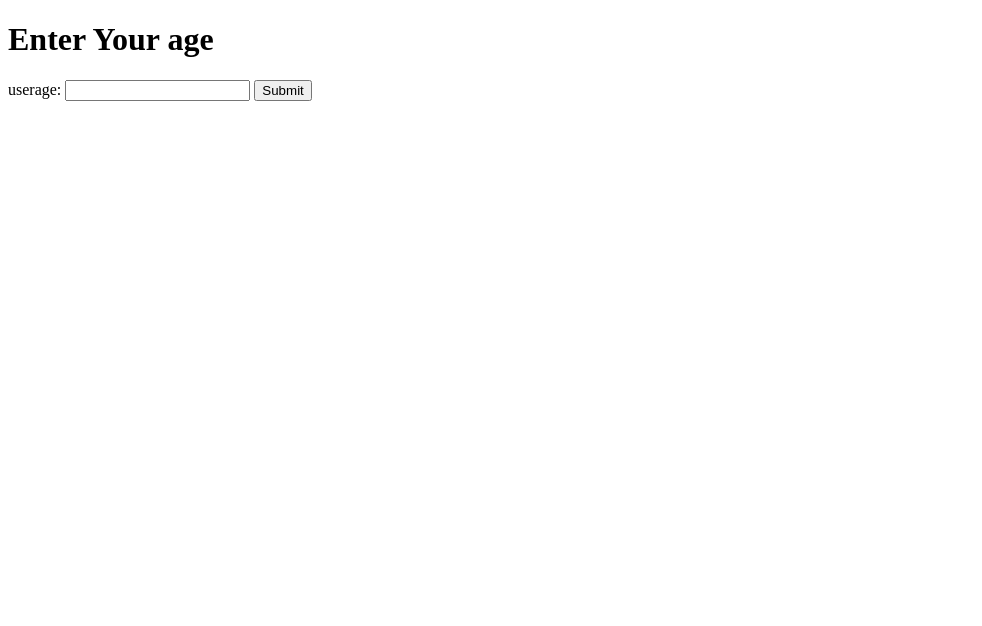
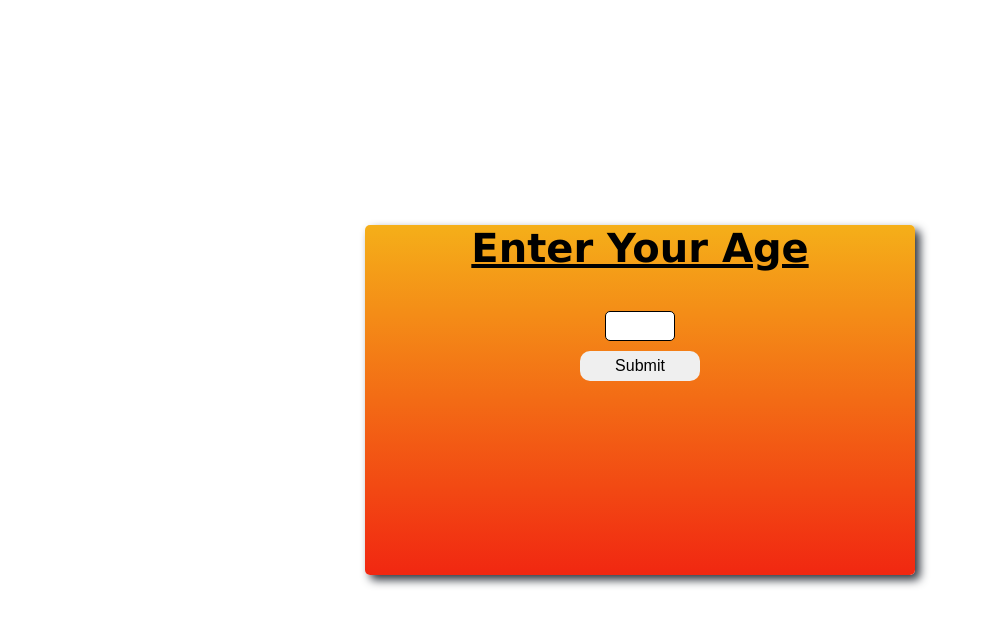
Before and after one commit to Younos-abbasi/age-conditional, a plain HTML site: page index.html in a window 1280 px wide. Shown: the whole page, without its empty margins (0-982 px from the left). Drawn offline with Linux system fonts and the light colour scheme.

Commit message:
added style

```diff
--- a/index.html
+++ b/index.html
@@ -3,17 +3,18 @@
   <head>
     <meta charset="UTF-8" />
     <meta name="viewport" content="width=device-width, initial-scale=1.0" />
+    <link rel="stylesheet" href="style.css" />
     <title>Document</title>
   </head>
   <body>
     <div class="container">
       <div class="card">
-        <h1 class="card__heading">Enter Your age</h1>
-        <label for="text" id="userAge">userage:</label>
+        <label for="text" id="userAge">Enter Your Age</label>
         <input type="text" id="myInput" />
-        <button id="mybutton">Submit</button>
+        <button id="myButton">Submit</button>
         <p id="resultBox"></p>
       </div>
     </div>
+    <script src="index.js"></script>
   </body>
 </html>
--- a/style.css
+++ b/style.css
@@ -0,0 +1,56 @@
+* {
+  margin: 0;
+  padding: 0;
+  box-sizing: border-box;
+}
+body {
+  width: 100vw;
+  height: 100vh;
+  font-family: Verdana, Geneva, Tahoma, sans-serif;
+  display: flex;
+  justify-content: center;
+  align-items: center;
+}
+.container {
+  width: 550px;
+  height: 350px;
+  background: #f12711;
+  background: linear-gradient(to top, #f12711, #f5af19);
+  border-radius: 5px;
+  box-shadow: 5px 5px 10px #31363f;
+}
+.card {
+  height: 100%;
+  display: flex;
+  justify-content: start;
+  align-items: center;
+  flex-direction: column;
+}
+#userAge {
+  font-size: 40px;
+  font-weight: bold;
+  text-decoration: underline;
+  margin-bottom: 40px;
+}
+#myInput {
+  width: 70px;
+  height: 30px;
+  border: 1px solid #000;
+  border-radius: 5px;
+  margin-bottom: 10px;
+  color: #000;
+}
+#myButton {
+  font-size: 1em;
+  font-weight: 500;
+  width: 120px;
+  height: 30px;
+  border-radius: 10px;
+  border: none;
+}
+#resultBox {
+  color: #000;
+  width: 100%;
+  height: 120px;
+  margin-top: 40px;
+}
```
